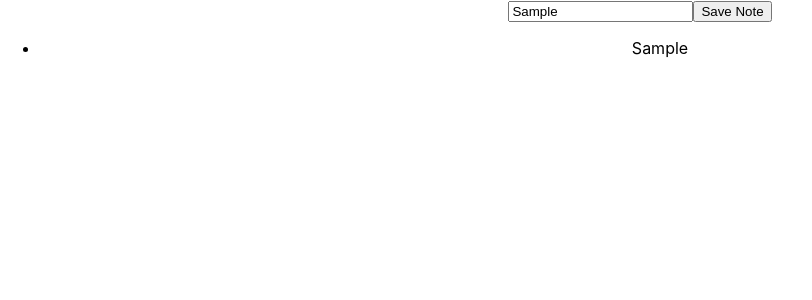
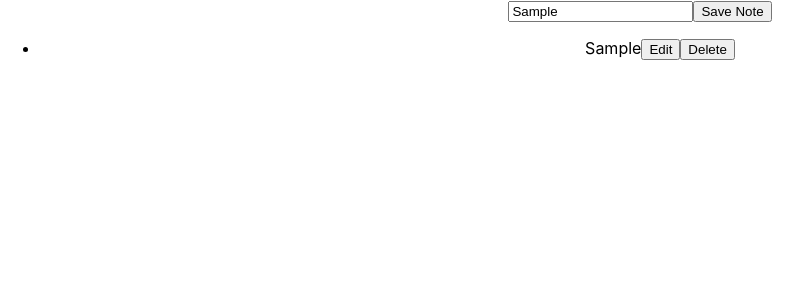
Before and after one commit to sharifulinfo/learn-react, a React (Create React App) app: page / in a window 1280 px wide. Both pictures are taken after typing "Sample" into the empty fields and a click on the button "Save Note". Shown: the top 300 px of the page, without its empty margins (0-812 px from the left). Built offline with nearby package versions, Linux system fonts and the light colour scheme.

Commit message:
delete note

```diff
--- a/src/App.js
+++ b/src/App.js
@@ -23,6 +23,11 @@ function App() {
     setNoteTitle(e.target.value);
   }
 
+  const deleteNote = (noteId) => {
+    const updateNotes = notes.filter((item)=>item.id !== noteId);
+    setNotes(updateNotes);
+  }
+
   return (
     <div className="App">
       <form onSubmit={addNote}>
@@ -32,7 +37,13 @@ function App() {
 
       <ul>
         {notes.map((n)=>(
-          <li key={n.id}>{n.title}</li>
+          <li key={n.id}>
+            {/* <span>id:{n.id}</span> */}
+            <span>{n.title}</span>
+            <button>Edit</button>
+            <button onClick={()=>deleteNote(n.id)}>Delete</button>
+
+          </li>
         ))}
       </ul>
     </div>
```
